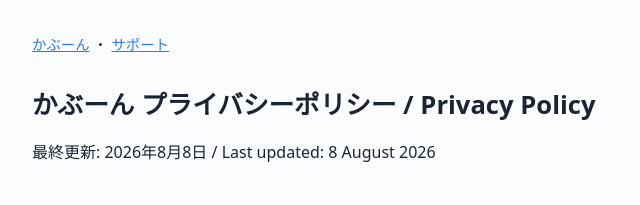
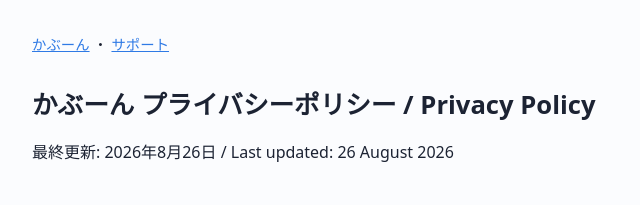
Before and after one commit to tran302/kabuun-site, a plain HTML site: page privacy.html in a window 1280 px wide. Shown: the top 205 px of the page, 268-908 px from the left. Drawn offline with Linux system fonts and the light colour scheme.

Commit message:
Bump the last-updated date
The privacy policy still said 8 August after yesterday's rewrite added a whole
section on how the purchase is handled. On a privacy policy that date is the
only signal a reader has that the terms changed, so leaving it stale is
misleading rather than merely untidy.

Support had no date at all despite changing too; it now carries one in the same
place, so both pages age visibly.

```diff
--- a/privacy.html
+++ b/privacy.html
@@ -39,7 +39,7 @@ footer { margin-top: 56px; color: #7a879e; font-size: .82rem; }
 <body>
 <div class="nav"><a href="./">かぶーん</a> ・ <a href="support.html">サポート</a></div>
 <h1>かぶーん プライバシーポリシー / Privacy Policy</h1>
-<p>最終更新: 2026年8月8日 / Last updated: 8 August 2026</p>
+<p>最終更新: 2026年8月26日 / Last updated: 26 August 2026</p>
 <h2>日本語</h2>
 <p><strong>かぶーん は、いかなる個人情報も収集しません。</strong></p>
 <ul>
```
Also changed, not shown: support.html (+1 -0 lines).
